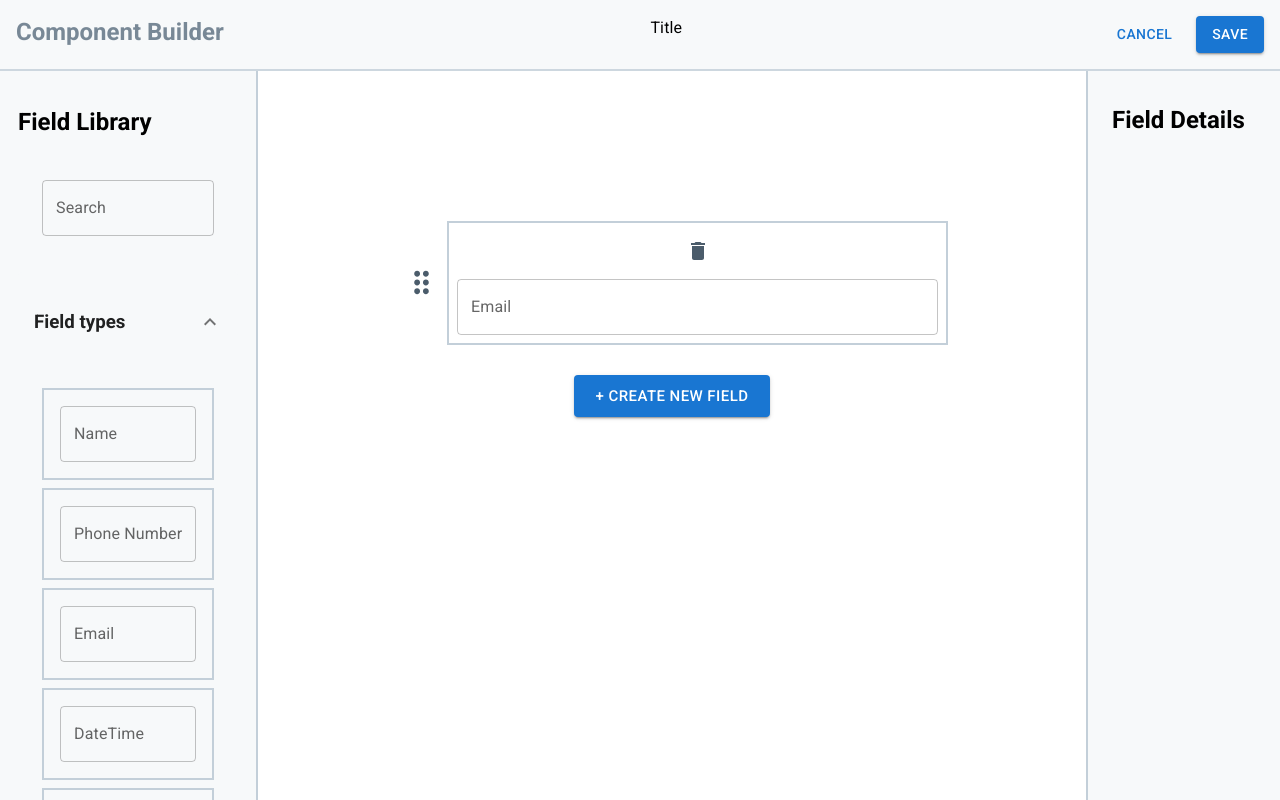
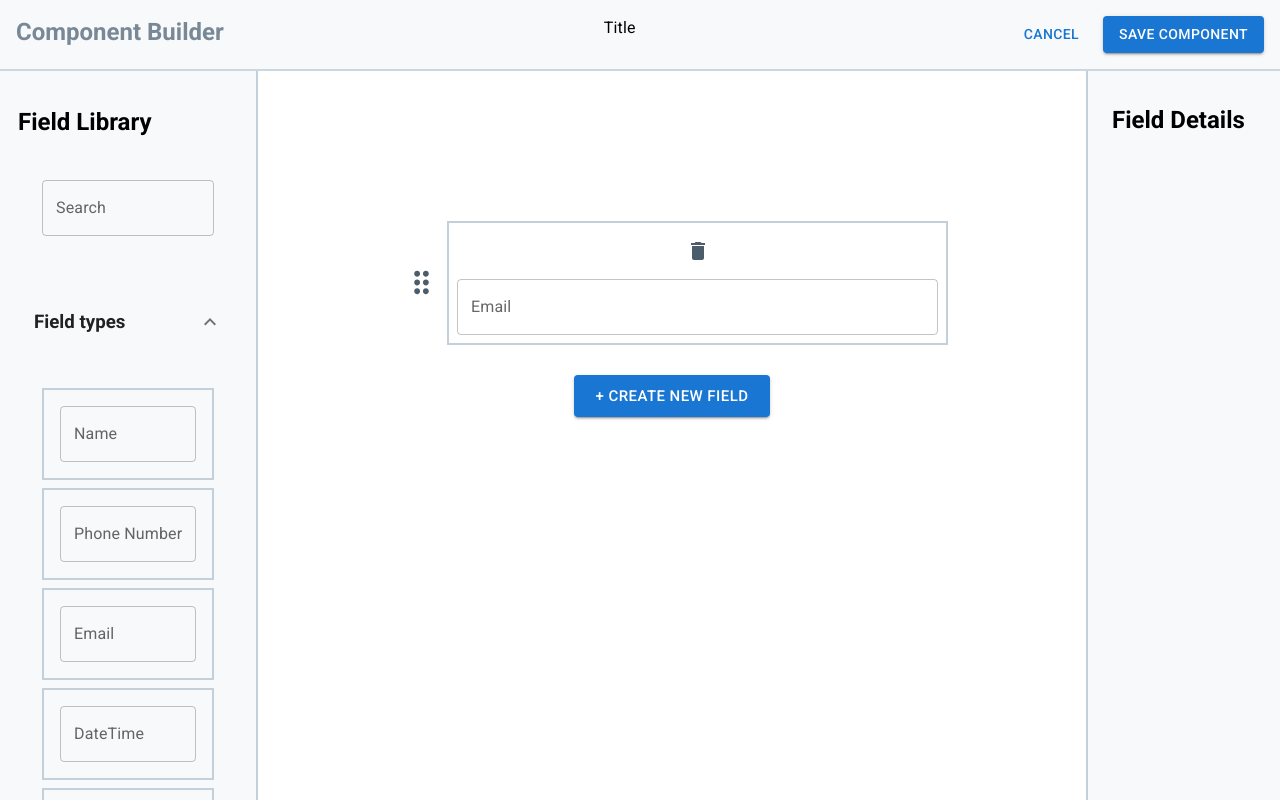
Before and after one commit to osoc22/project-digital-wallet, a React (Create React App) app: page /builder in a window 1280 px wide. Shown: the top 800 px of the page. Built offline with nearby package versions, Linux system fonts and the light colour scheme.

Commit message:
Fix navbar elements

```diff
--- a/src/components/Builder.tsx
+++ b/src/components/Builder.tsx
@@ -154,13 +154,17 @@ export default function Builder() {
       <Navbar
         page="Component Builder"
         title="Title"
-        saveAction={() => {
-          addComponent(component as Component);
-          navigate("/canvas");
-        }}
         actionElement={
           <Button variant="text" onClick={() => navigate("/canvas")}>
             Cancel
+          </Button>
+        }
+        saveButton={
+          <Button variant="contained" onClick={() => {
+            addComponent(component as Component);
+            navigate("/canvas");
+          }}>
+            Save Component
           </Button>
         }
       />
--- a/src/components/Navbar.tsx
+++ b/src/components/Navbar.tsx
@@ -7,12 +7,12 @@ const Navbar = ({
   page,
   title,
   actionElement,
-  saveAction,
+  saveButton,
 }: {
   page: string;
   title: string;
   actionElement: JSX.Element;
-  saveAction: () => void;
+  saveButton: JSX.Element;
 }) => {
   return (
     <AppBar
@@ -38,9 +38,10 @@ const Navbar = ({
         >{title}</Typography>
         <Stack direction="row" spacing={2}>
           {actionElement}
-          <Button variant="contained" onClick={saveAction}>
+          {saveButton}
+          {/* <Button variant="contained" onClick={}>
             Save
-          </Button>
+          </Button> */}
         </Stack>
       </Stack>
     </AppBar>
```
